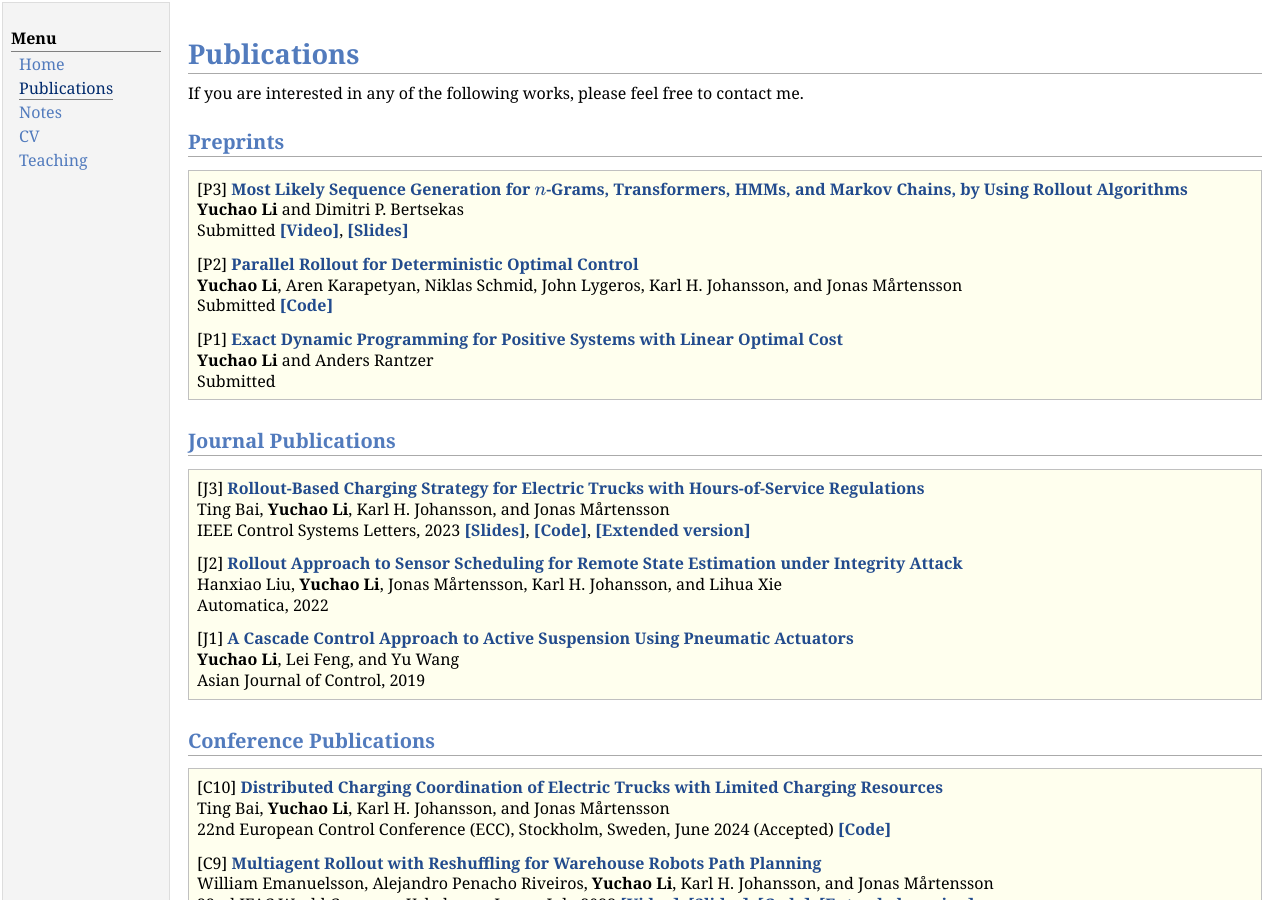
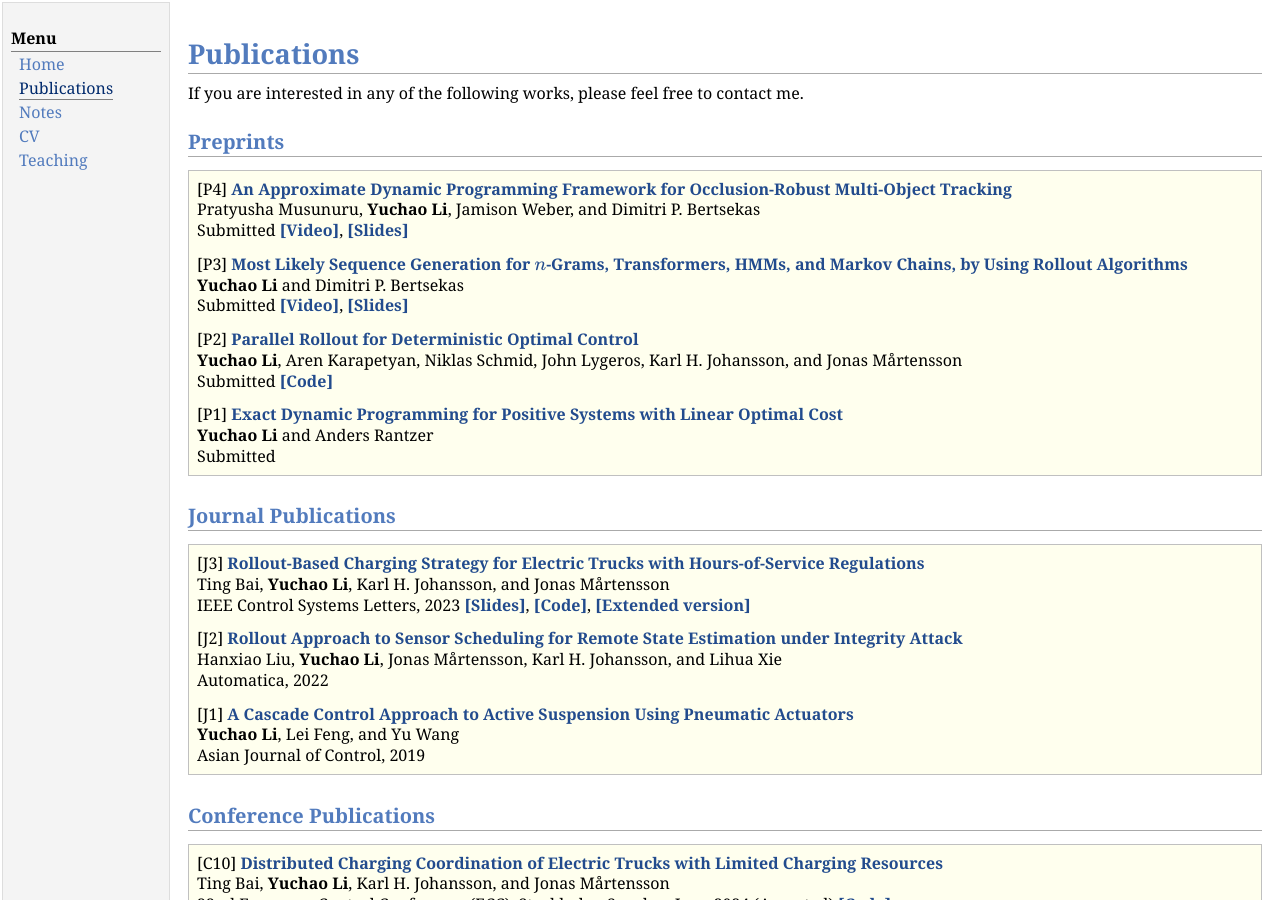
Before and after one commit to yuchaotaigu/yuchaotaigu.github.io, a Jekyll site: the page research.html, which Jekyll copies as it is, in a window 1280 px wide and 900 px high. Built offline with Jekyll 4.4.1, drawn with Linux system fonts in a browser that asks for light colours; comment, search, counter and statistics services are not loaded.

Commit message:
MOT paper

```diff
--- a/research.html
+++ b/research.html
@@ -45,6 +45,9 @@ If you are interested in any of the following works, please feel free to contact
 <h2>Preprints</h2>
 <div class="infoblock">
 <div class="blockcontent">
+<p>[P4] <a href="https://arxiv.org/abs/2405.15137"><b>An Approximate Dynamic Programming Framework for Occlusion-Robust Multi-Object Tracking</b></a> <br />
+Pratyusha Musunuru, <b>Yuchao Li</b>, Jamison Weber, and Dimitri P. Bertsekas<br />
+ Submitted <a href="https://youtu.be/jjlytqtO7IE?si=eDe8RYtvsEnhV60O"><b>[Video]</b></a>, <a href="https://web.mit.edu/dimitrib/www/RLTopics_2024_Lect7.pdf"><b>[Slides]</b></a></p>
 <p>[P3] <a href="https://arxiv.org/abs/2403.15465"><b>Most Likely Sequence Generation for $n$-Grams, Transformers, HMMs, and Markov Chains, by Using Rollout Algorithms</b></a> <br />
 <b>Yuchao Li</b> and Dimitri P. Bertsekas<br />
  Submitted <a href="https://youtu.be/nIkNKgf3Eiw?si=m9WBQn3eQmvuUD_T"><b>[Video]</b></a>, <a href="https://web.mit.edu/dimitrib/www/RLTopics_2024_Lect10.pdf"><b>[Slides]</b></a></p>
```
